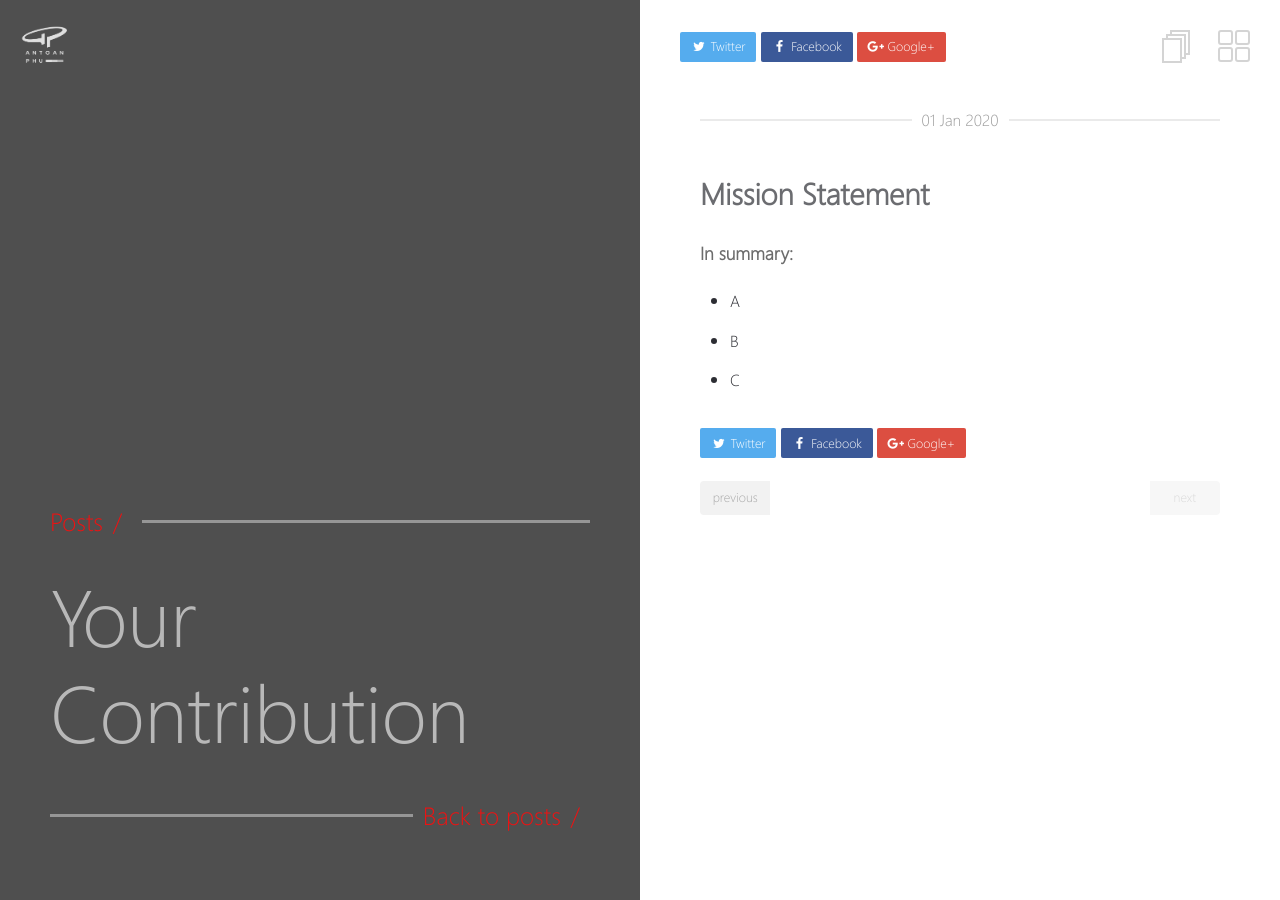
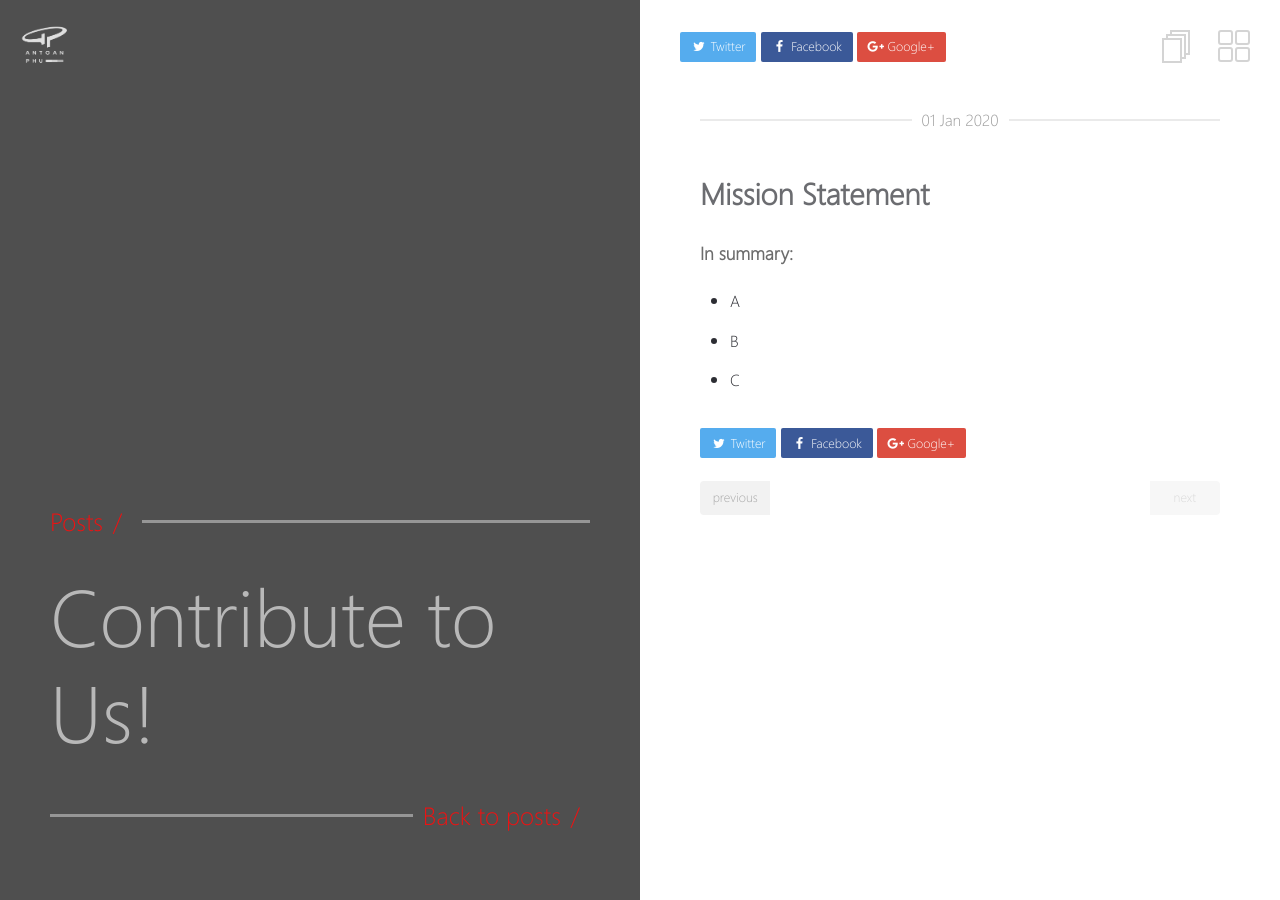
Before and after one commit to EXYZED/AerodynamicalCollective, a Jekyll site: the page built from _posts/2019-07-11-Site-Donations.md, in a window 1280 px wide. Built offline with Jekyll 4.4.1, drawn with Linux system fonts in a browser that asks for light colours.

Commit message:
Minor updates

```diff
--- a/_layouts/page.html
+++ b/_layouts/page.html
@@ -37,7 +37,7 @@
         <div class="date-highlight">{% if page.date %}{{ page.date | date: '%d %b %Y' }}{% else %}&#x2756;{% endif %}</div>
         {{ content }}
         <br>
-        {% include share.html %}
+        <!--{% include share.html %}-->
         {% include page-pagination.html %}
       </div>
     </div>
--- a/_posts/2019-07-11-Site-Donations.md
+++ b/_posts/2019-07-11-Site-Donations.md
@@ -1,6 +1,6 @@
 ---
 layout: post
-title:  "Your Contribution"
+title:  "Contribute to Us!"
 image: images/AeroIndia.png
 date:   2020-01-01
 time:   00:01
```
